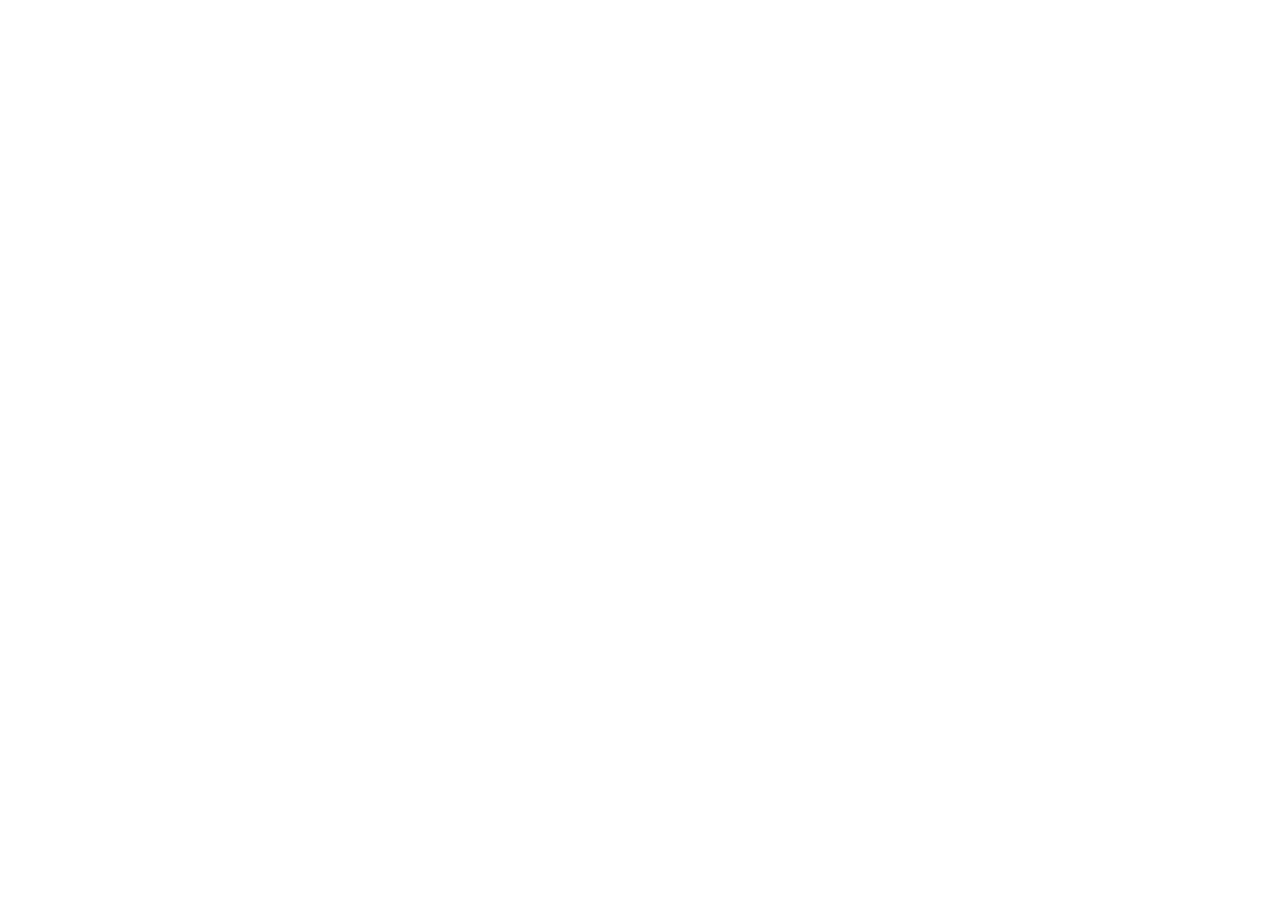
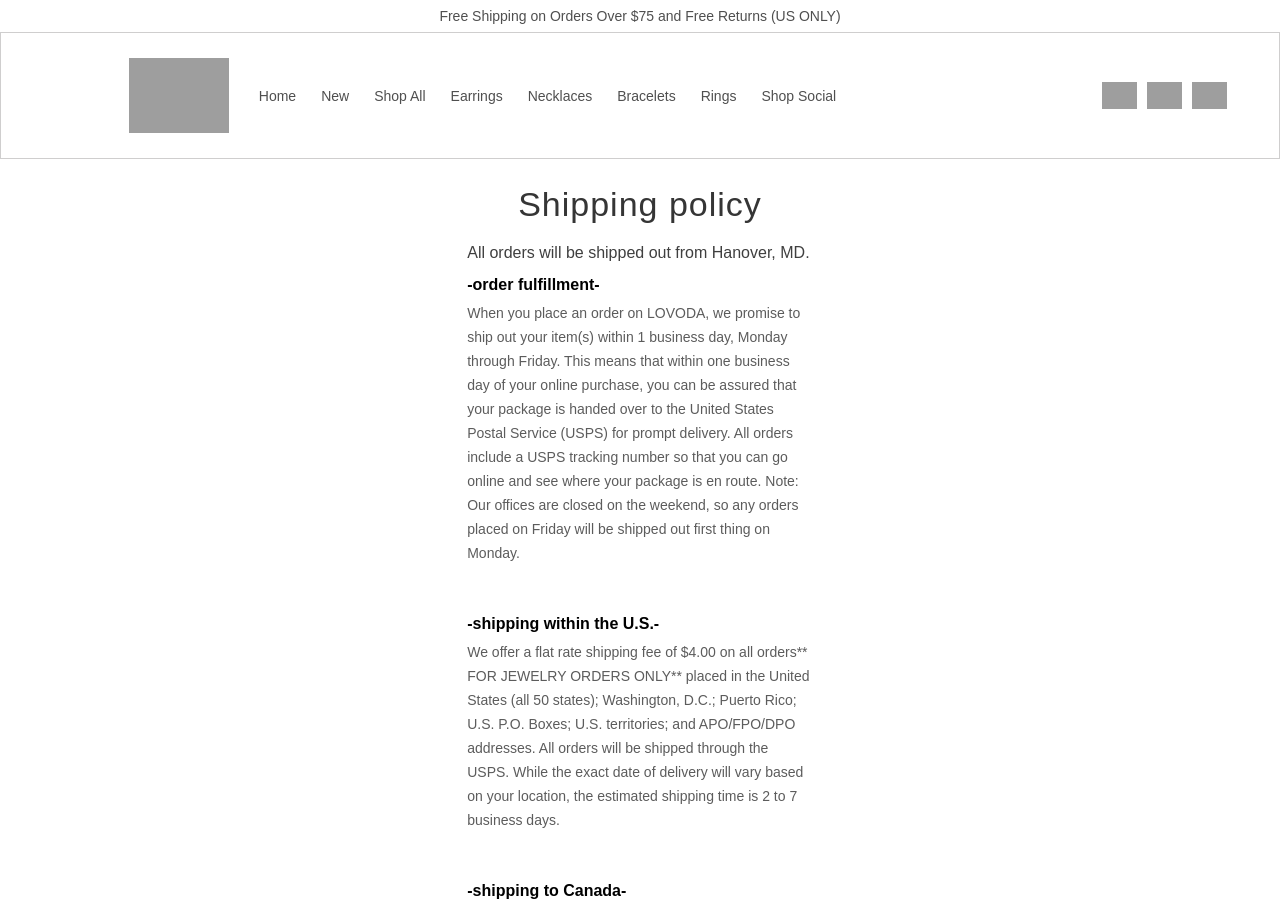
Before and after one commit to saikhmirsat/Lovoda.com-Clone, a plain HTML site: page ShippingPolicy.html in a window 1280 px wide. Shown: the top 903 px of the page. Before the commit the page ends 800 px from the top, so only its background shows below. Drawn offline with Linux system fonts and the light colour scheme; grey boxes are pictures that could not be loaded.

Commit message:
policy added

```diff
--- a/ShippingPolicy.html
+++ b/ShippingPolicy.html
@@ -4,9 +4,49 @@
     <meta charset="UTF-8">
     <meta http-equiv="X-UA-Compatible" content="IE=edge">
     <meta name="viewport" content="width=device-width, initial-scale=1.0">
-    <title>Document</title>
+    <link rel="stylesheet" href="./style/ShippingPolicy.css">
+    <link rel="stylesheet" href="./style/footer.css">
+    <link rel="stylesheet" href="./style/navbar.css">
+    <title>Shipping policy - Lovoda</title>
 </head>
 <body>
+    <div id="nav"></div>
 
+<div id="Shipping-contant">
+    <h1>Shipping policy</h1>
+    <h3>All orders will be shipped out from Hanover, MD.</h3>
+    <h4>-order fulfillment-</h4>
+    <p>When you place an order on LOVODA, we promise to ship out your item(s) within 1 business day, Monday through Friday. This means that within one business day of your online purchase, you can be assured that your package is handed over to the United States Postal Service (USPS) for prompt delivery. All orders include a USPS tracking number so that you can go online and see where your package is en route. Note: Our offices are closed on the weekend, so any orders placed on Friday will be shipped out first thing on Monday. </p>
+    <h4>-shipping within the U.S.-</h4>
+    <p>We offer a flat rate shipping fee of $4.00 on all orders** FOR JEWELRY ORDERS ONLY** placed in the United States (all 50 states); Washington, D.C.; Puerto Rico; U.S. P.O. Boxes; U.S. territories; and APO/FPO/DPO addresses. All orders will be shipped through the USPS. While the exact date of delivery will vary based on your location, the estimated shipping time is 2 to 7 business days.</p>
+    <h4>-shipping to Canada-</h4>
+    <p>We also offer a flat rate shipping fee of $20.00 on all orders placed in Canada. The estimated shipping time is from 2 weeks to 4 weeks. Please keep in mind that customs delays are common when shipping to Canada. All shipments made to Canada must be shipped to a physical address. We are not able to ship to Canada P.O. boxes at this time. If your package is refused, or unclaimed, you will be responsible for the original shipping and return costs. This also may include any duties, taxes, and customs charges. This total amount will be deducted from your merchandise return.</p>
+    <h4>-shipping to Austrailia-</h4>
+    <p>We also offer a flat rate shipping fee of $28.00 on all orders placed in Canada. The estimated shipping time is from 2 weeks to 4 weeks. Please keep in mind that customs delays are common when shipping to Canada. All shipments made to Canada must be shipped to a physical address. We are not able to ship to Canada P.O. boxes at this time. If your package is refused, or unclaimed, you will be responsible for the original shipping and return costs. This also may include any duties, taxes, and customs charges. This total amount will be deducted from your merchandise return.</p>
+    <h4>-shipping internationally-</h4>
+    <p>For our customers living out abroad in countries outside of the U.S., we are offering a flat rate shipping fee of $20.00. All international orders will take anywhere from 2 weeks to 6 weeks for delivery. When the orders reach the designated country, it may be subject to a customs clearance procedure which can cause delays in shipping time. If your package is refused, or unclaimed, you will be responsible for the original shipping and return costs. This also may include any duties, taxes, and customs charges. This total amount will be deducted from your merchandise return.</p>
+    <h4>-customs fees, international taxes, and duties-</h4>
+    <p>LOVODA ships your package DDU, duties and taxes unpaid, and does not collect VAT, duties and/or taxes and cannot predict what your charges may be. Recipient's local country affiliates will charge the recipient all applicable duty, taxes, and/or brokerage fees C.O.D. in the local currency at the time of delivery. All fees are the responsibility of the package recipient. If you have any questions regarding your country's policies on customs, please contact and ask your local post office.</p>
+    <h4>-don't flip out yet - talk to us first-</h4>
+    <p>We know how frustrating it is to order something online and not have it delivered in time. That’s why we work hard to get your order fulfilled as soon as possible - and ship it out the very next business day.  If your package doesn’t arrive during the estimated time period, please contact us immediately at customerservice@lovoda.com or call us at 443-500-1200.</p>
+    <h4>Website Customer Service Hours:</h4>
+    <p>Monday-Friday 10am - 5pm EST</p>
+    <h4>-free shipping-</h4>
+    <p>LOVODA is offering free standard shipping on all U.S. orders over $75 . * Free shipping will be automatically applied to qualifying orders at checkout.</p>
+    <h4>-gift-</h4>
+    <p id="last-para">With every order placed at LOVODA, you will receive a gift as our way of saying “Thank you!” Want to know what it is? Guess you’ll have to find out for yourself! Start shopping now.</p>
+</div>
+
+
+    <div id="foot-part"></div>
 </body>
 </html>
+<script type="module">
+    import navbar from './components/navbar.js'
+    let Nav = document.getElementById('nav')
+    Nav.innerHTML = navbar();
+
+    import footer from './components/footer.js'
+    let Foot = document.getElementById('foot-part')
+    Foot.innerHTML = footer()
+</script>
--- /dev/null
+++ b/style/ShippingPolicy.css
@@ -0,0 +1,34 @@
+#Shipping-contant{
+    width: 27%;
+    margin: auto;
+    margin-top: 2%;
+}
+#Shipping-contant>h1{
+    text-align: center;
+    font-family:  Assistant, sans-serif;
+    font-size:34px;
+    letter-spacing: 1px;
+    font-weight: 100;
+    color:rgb(53, 53, 53);
+}
+#Shipping-contant>h3{
+    font-family: Assistant, sans-serif;
+    font-size: 16px;
+    margin-top:6%;
+    font-weight: 100;
+    color:rgb(63, 63, 63);
+}
+#Shipping-contant>h4{
+    margin-top:4%;
+}
+#Shipping-contant>p{
+    margin-top: 2%;
+    line-height:24px;
+    color: rgb(92, 92, 92);
+    font-family: Assistant, sans-serif;
+    font-size:14px;
+    margin-bottom:50px;
+}
+#last-para{
+   padding-bottom: 18%;
+}
```
